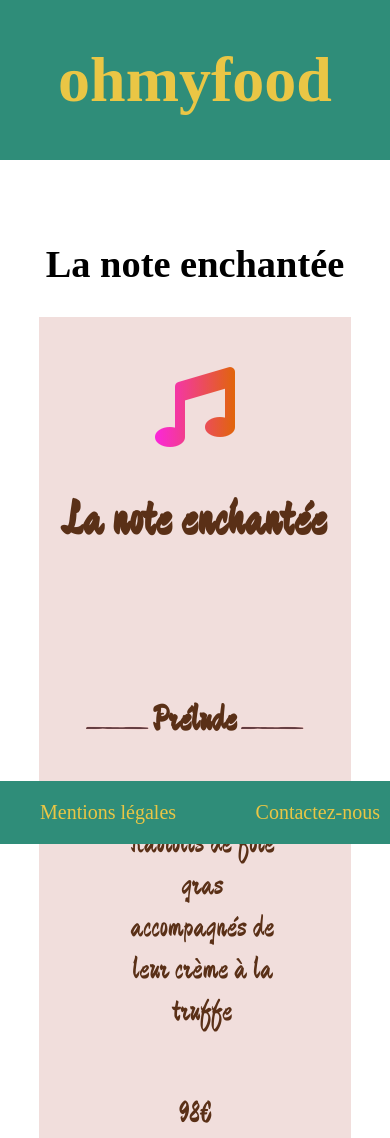
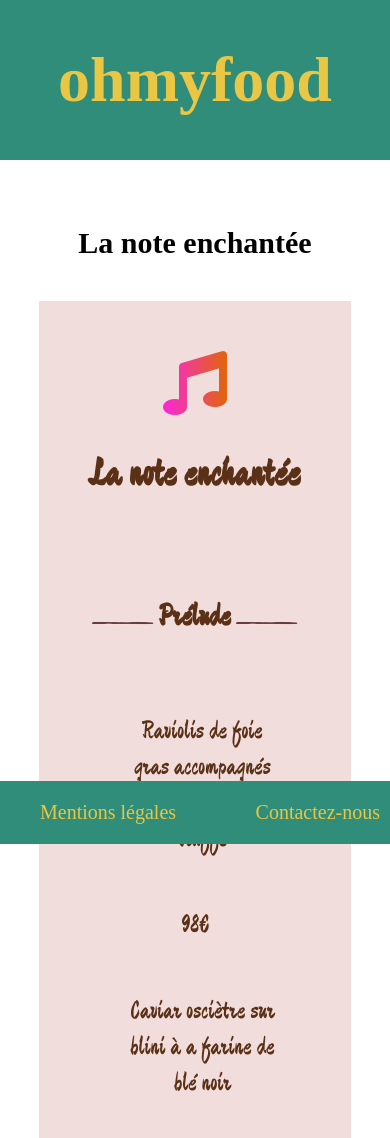
Before and after one commit to fanjatiana/fp-ohmyfood, a plain HTML site: page La_note.html in a window 390 px wide. Shown: the top 1138 px of the page. Drawn offline with Linux system fonts and the light colour scheme; a web font is replaced by a local one.

Commit message:
responsive

```diff
--- a/La_note.html
+++ b/La_note.html
@@ -14,9 +14,11 @@
 				<h1><a href="index.html">ohmyfood</a></h1>
 		</header>
 
-		<section class="nom_menu">
-			<h2>La note enchantée</h2>
-		</section>
+		<figure>
+			<figcaption class="nom_menu">
+				<h2>La note enchantée</h2>
+			</figcaption>
+		</figure>
 
 		<main id="Menu">
 
--- a/style_chic.css
+++ b/style_chic.css
@@ -197,13 +197,7 @@ body
 	list-style-type: none;
 }
 
-.dessert .list
-{
 
-	width: 100%;
-	margin-right: 30px;
-	margin-left: 50px;
-}
 
 
 .gateau
@@ -404,13 +398,16 @@ body
 
 	.nom_menu h2
 	{
-		font-size:1.5em;
+		font-size:1.8em;
 	}
 
 	#Menu
 	{
 		width: 80%;
+		margin-bottom: 50px;
 	}
+
+
 
 	#Menu header i
 	{
@@ -427,8 +424,9 @@ body
 	{
 		flex-direction: column;
 		font-size: 1.2em;
-		margin: 0px auto;
-	=
+		margin-left: 10px;
+
+
 	}
 
 	#Menu div ul
@@ -443,6 +441,7 @@ body
 		text-align: center;
 
 	}
+
 
 		#Menu h3 img
 	{
@@ -492,7 +491,7 @@ body
 {
 	#Menu span
 	{
-		font-size:40px;
+		font-size:50px;
 	}
 
 	.infos div p
@@ -511,13 +510,13 @@ body
 
 	.nom_menu h2
 	{
-		font-size:1.9em;
+		font-size:2em;
 	}
 
 
 	#Menu header
 	{
-		font-size: 1em;
+		font-size: 100px;
 	}
 	#Menu span
 	{
--- a/style_note.css
+++ b/style_note.css
@@ -42,7 +42,7 @@ body
 	text-decoration: none;
 }
 
-.nom_menu
+ .nom_menu
 {
 	text-align: center;
 	margin-top: 50px;
@@ -404,6 +404,11 @@ body
 
 @media screen and (max-width: 1440px)
 {
+	.nom_menu h2
+	{
+		font-size: 40px;
+	}
+
 	.infos div p
 	{
 		font-size: 2em;
@@ -480,17 +485,27 @@ body
 
 
 
-@media screen and (max-width: 767px)
+@media screen and (max-width: 768px)
 {
+
+	.nom_menu h2
+	{
+		font-size: 30px;
+	}
+
+	#Menu
+	{
+		margin-bottom: 150px;
+	}
 
 	#Menu span
 	{
-		font-size: 50px;
+		font-size:40px;
 	}
 
 	#Menu div
 	{
-		font-size: 40px;
+		font-size: 30px;
 	}
 
 	#Menu header
@@ -500,25 +515,36 @@ body
 
 	#Menu footer
 	{
-		font-size: 1.4em;
+		font-size: 1em;
 	}
 
 	.infos div p
 	{
-		font-size: 40px;
+		font-size: 30px;
 	}
 }
 
 @media screen and (max-width: 600px)
 {
+
+	#Menu header
+	{
+		font-size: 0.8em;
+	}
+
 	#Menu span
 	{
-		font-size:40px;
+		font-size:30px;
+	}
+
+	#Menu div
+	{
+		font-size: 25px;
 	}
 
 	.infos div p
 	{
-		font-size: 30px;
+		font-size: 25px;
 	}
 
 }
@@ -533,11 +559,17 @@ body
 
 	#Menu header
 	{
-		font-size: 1em;
+		font-size: 0.8em;
+	}
+
+	#Menu h3
+	{
+		margin-top: 0px;
 	}
 	#Menu span
 	{
-		font-size:35px;
+
+		font-size:30px;
 	}
 
 	#Menu h3 img
@@ -547,13 +579,13 @@ body
 
 	#Menu div
 	{
-		font-size: 30px;
+		font-size: 25px;
 		margin-left: 25px;
 	}
 
 	#Menu footer
 	{
-		font-size: 0.9em;
+		font-size: 0.7em;
 	}
 
 	.infos div p
@@ -627,7 +659,7 @@ body
 
 	.nom_menu h2
 	{
-		font-size: 0.3em;
+		font-size: 0.5em;
 	}
 
 	.logo h1
@@ -645,7 +677,7 @@ body
 
 	.nom_menu h2
 	{
-		font-size: 0.5em;
+		font-size: 0.4em;
 	}
 
 	#Menu header
```
